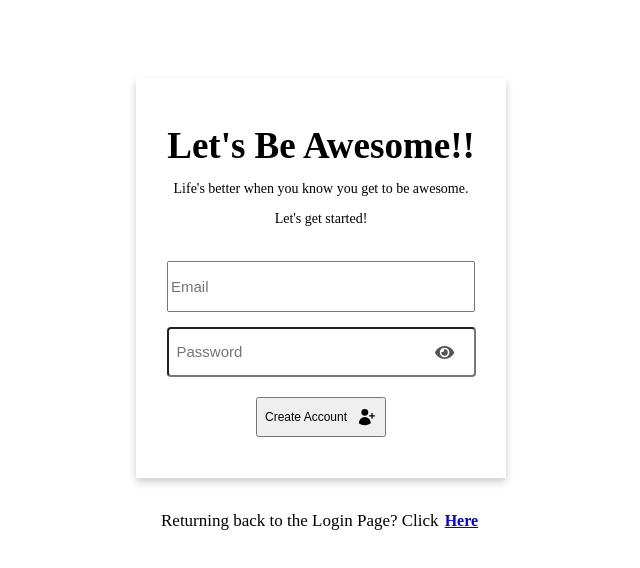
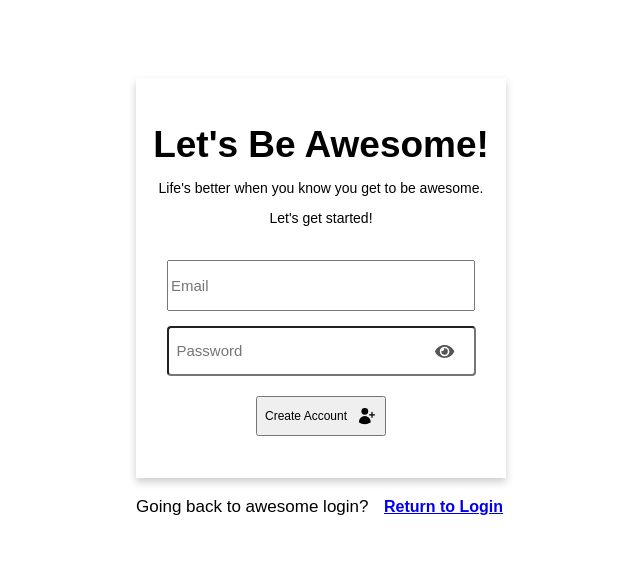
Before and after one commit to sokuenryan/authpass, a React (Vite) app: page /register in a window 1280 px wide. Shown: the top 568 px of the page, without its empty margins (319-959 px from the left). Built offline with nearby package versions, Linux system fonts and the light colour scheme; no server answers.

Commit message:
changed the styling on the page-switch, as well as the page switch <p> on Register.jsx page.

```diff
--- a/src/pages/Register.jsx
+++ b/src/pages/Register.jsx
@@ -31,7 +31,7 @@ const Register = () => {
             <div className="register-content">
                 <div className="register-title">
                     <div className="register-title--content">
-                        <h2>Let's Be Awesome!!</h2>
+                        <h2>Let's Be Awesome!</h2>
                         <p>Life's better when you know you get to be awesome.</p>
                         <p>Let's get started!</p>
                     </div>
@@ -74,9 +74,9 @@ const Register = () => {
                     </div>
                 </form>
                 <div className="page-switch">
-                    <p>Returning back to the Login Page? <span>Click</span></p>
+                    <p>Going back to awesome login?</p>
                     <Link to="/">
-                        <h6>Here</h6>
+                        <h6>Return to Login</h6>
                     </Link>
                 </div>
             </div>
--- a/src/styles/login.css
+++ b/src/styles/login.css
@@ -14,6 +14,7 @@
     width: 370px;
     height: 432px;
     margin-top: 20px;
+    font-family: Arial, sans-serif;
   }
 
   .login-title {
--- a/src/styles/page-switch.css
+++ b/src/styles/page-switch.css
@@ -2,18 +2,16 @@
     display: flex;
     align-items: center;
     gap: 6px;
-    margin-top: 38px;
-    margin-left: 25px;
+    margin-top: 25px;
+    width: 100%;
   }
 
   .page-switch p {
     font-size: 17px;
-  }
-
-  .page-switch span {
-    color: hsl(var(--accent))
+    width: 242px;
   }
 
   .page-switch h6 {
+    width: 120px;
     font-size: 16px;
   }
--- a/src/styles/register.css
+++ b/src/styles/register.css
@@ -14,6 +14,7 @@
     width: 370px;
     height: 400px;
     margin-top: 20px;
+    font-family:Arial, sans-serif;
   }
 
   .register-title {
```
